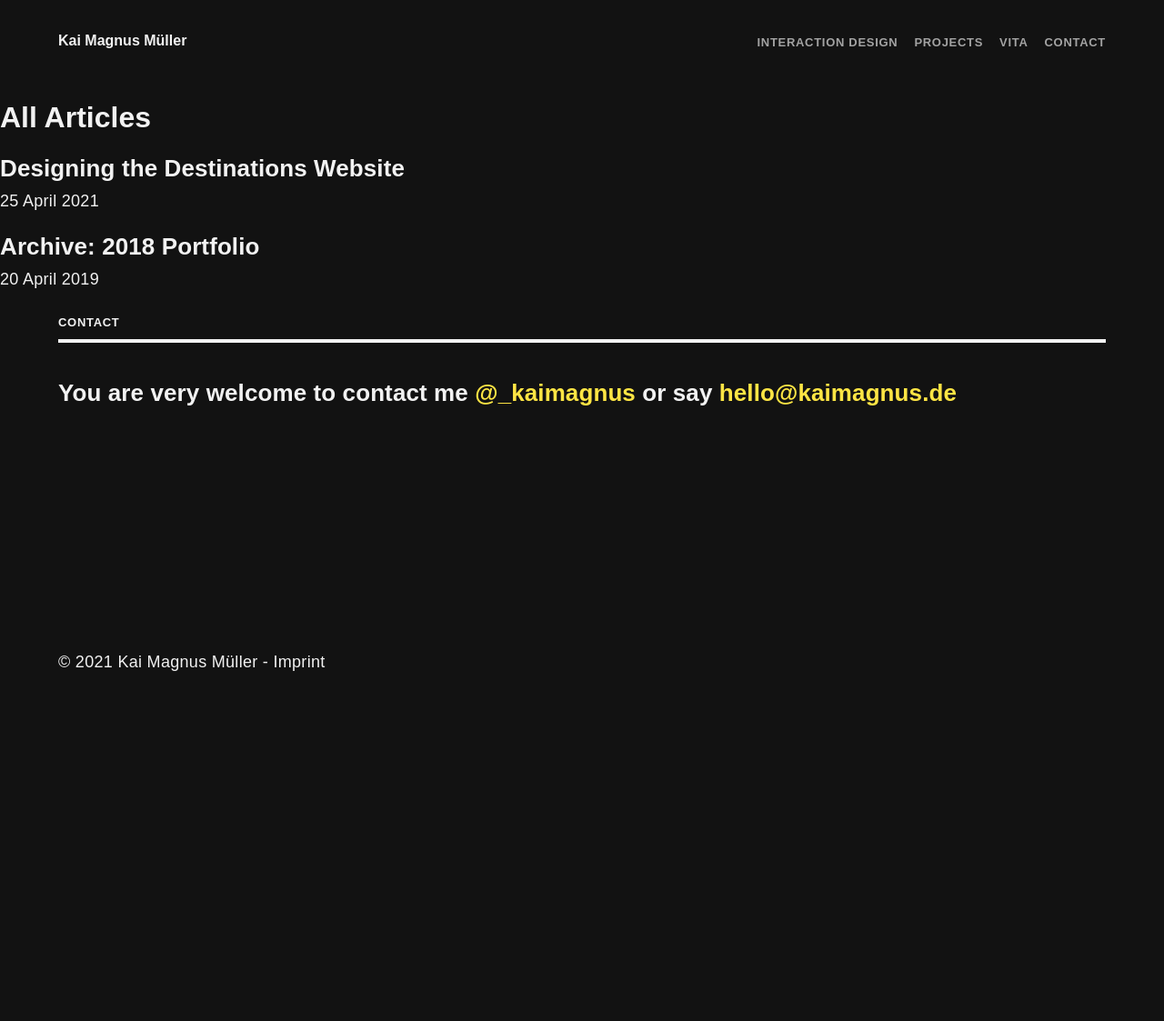
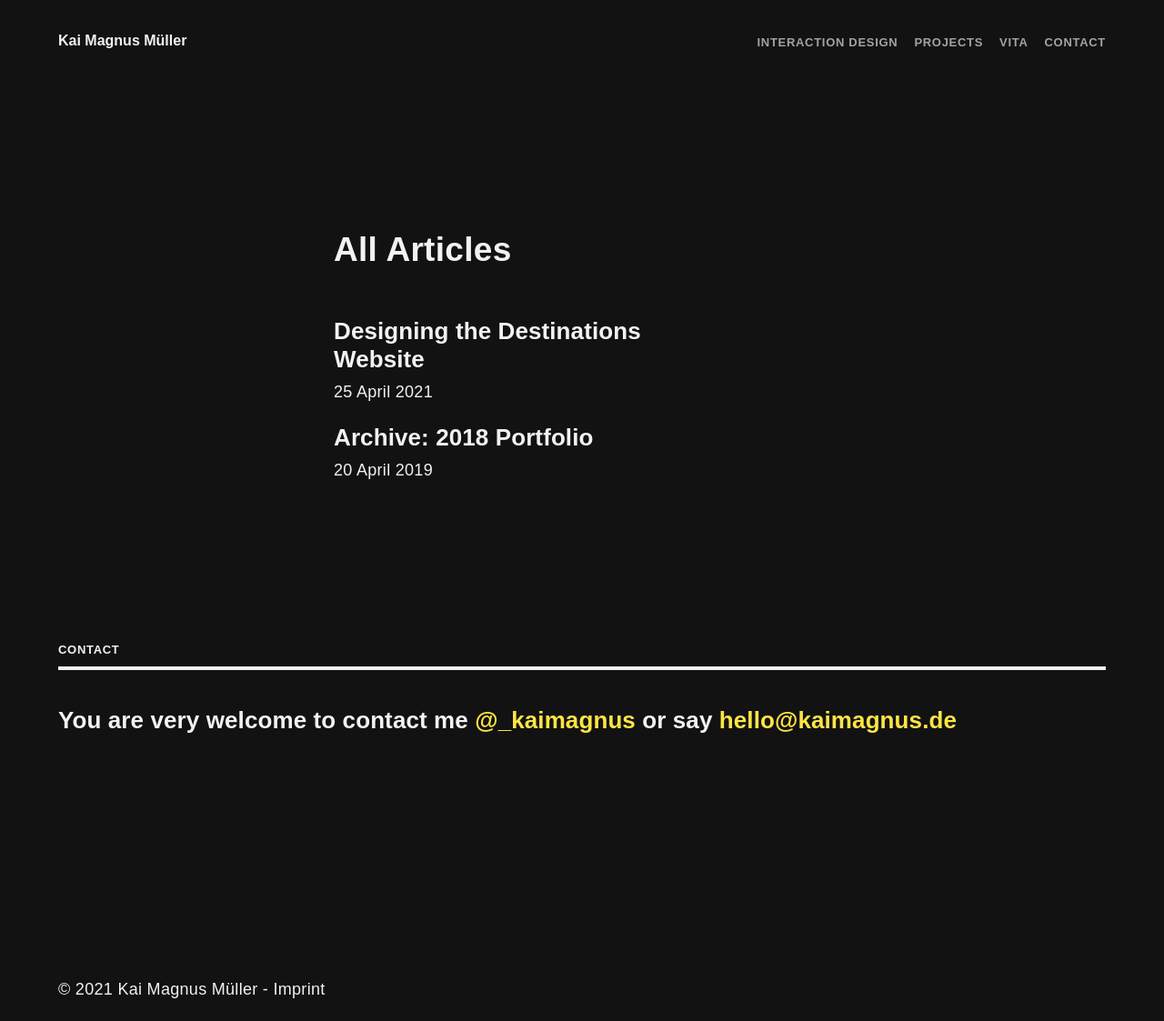
Before and after one commit to KaiMagnusMueller/kaimagnus.de, a Jekyll site: the page built from articles.html, in a window 1280 px wide. Shown: the whole page at 91% size. Built offline with Jekyll 4.4.1, drawn with Linux system fonts in a browser that asks for light colours; nearby versions of some CDN libraries; some web fonts are replaced; library files that are not in the unit come from our copies; before the commit the page ends 900 px from its top, so only the background shows below that.

Commit message:
standardized margins of headings across the page

```diff
--- a/_layouts/article.html
+++ b/_layouts/article.html
@@ -3,7 +3,7 @@ layout: default
 ---
 
 
-    <article class="article grid-4">
+    <article class="article page-content-margin-small grid-4">
         <h1 class="article-title">{{ page.title }}</h1>
         <p class="article-date">
             {%- assign day = page.date | date: "%-d"  %}
--- a/_scss/_article.scss
+++ b/_scss/_article.scss
@@ -10,8 +10,8 @@
     padding: 0;
   }
 
-  margin-top: 150px;
-  margin-bottom: 195px;
+  // margin-top: 150px;
+  // margin-bottom: 195px;
 
   h1 {
     @include text-h1;
@@ -33,10 +33,19 @@
   }
 }
 
+.articles-heading {
+  grid-column: 2 / -1;
+  width: 52%;
+}
+
+.all-article-section {
+  grid-column: 2 / -1;
+  width: 52%;
+}
+
 .recent-articles {
   grid-column: 2 / span 2;
   margin-top: 150px;
-  margin-bottom: 200px;
   width: 100%;
 
   & > * {
--- a/_scss/_base.scss
+++ b/_scss/_base.scss
@@ -32,9 +32,15 @@ img {
   grid-column: 2 / span 2;
 }
 
-.project-page-title {
+.page-title {
   @include text-h1;
-   margin: 150px 0 200px;
+   margin-bottom: 50px;
+   grid-column: 1 /-1;
+}
+
+.page-content-margin-small {
+  margin-top: 130px;
+  margin-bottom: 150px;
 }
 
 .project-media {
@@ -43,12 +49,15 @@ img {
   box-shadow: 0 3px 8px rgba(0, 0, 0, 0.16);
 }
 
+.page-main-section {
+}
+
 @media screen and (max-width: 550px) {
   .grid-4 {
     grid-template-columns: 1fr;
   }
 
-  .project-page {
+  .page-main-section {
     .project-waterfall-item {
       &:nth-of-type(3) {
         margin-bottom: 0;
--- a/_scss/_index.scss
+++ b/_scss/_index.scss
@@ -64,7 +64,7 @@
   }
 
   &:nth-of-type(5) {
-    margin-top: 118px;
+    margin-top: 115px;
   }
 
   &:nth-of-type(6) {
@@ -72,16 +72,16 @@
   }
 
   &:nth-of-type(7) {
-    margin-top: 180px;
+    margin-top: 175px;
   }
 
   &:nth-of-type(8) {
-    margin-top: 86px;
+    margin-top: 80px;
   }
 
   .button-link {
     grid-column: 2/ span 1;
-    margin-top: 57px;
+    margin-top: 64px;
     height: 98px;
 
       border: 4px solid $white-30;
@@ -107,6 +107,11 @@
   border: 4px solid $white-30;
   display: flex;
   align-items: flex-end;
+  width: 100%;
+  border-radius: 0;
+  background-color: unset;
+  font: unset;
+  cursor: pointer;
 
   & > *  {
     @include text-annotation-l;
--- a/_scss/_project.scss
+++ b/_scss/_project.scss
@@ -24,18 +24,6 @@ article {
   margin-bottom: 60px;
 }
 
-.button-link {
-  border-color: $white-90;
-  height: 100px;
-  margin-top: 30px;
-  margin-bottom: 30px;
-
-  & > * {
-    color: $white-90;
-    width: 60%;
-  }
-}
-
 //article {
 //  p:nth-child(2) {
 //    position: relative;
@@ -57,6 +45,20 @@ article {
   margin-top: 200px;
 }
 
+.project-header {
+  .button-link {
+    border-color: $white-90;
+    height: 100px;
+    margin-top: 30px;
+    margin-bottom: 30px;
+
+    & > * {
+      color: $white-90;
+      width: 60%;
+    }
+  }
+}
+
 // > because Otherwise the footnote is only 1/4 wide
 .project > {
   p, h1, h2, h3, h4 {
@@ -74,7 +76,7 @@ article {
 
 .project-description {
   @include text-bold-l;
-  margin-bottom: 60px;
+  margin: 26px 0 60px;
   //width: auto !important;
 }
 
--- a/articles.html
+++ b/articles.html
@@ -4,9 +4,11 @@ title: All Articles
 permalink: /articles/
 ---
 
-<h1 class="article-all-heading">{{ page.title}}</h1>
+<section id="projects" class="page-content-margin-small grid-4">
 
-<div class="main-section-all article-section">
+<h1 class="page-title articles-heading">{{ page.title}}</h1>
+
+<div class="all-article-section">
   {% for article in site.categories.articles %}
 
   <div class="article-item">
@@ -18,3 +20,4 @@ permalink: /articles/
 
   {% endfor %}
 </div>
+</section>
--- a/index.html
+++ b/index.html
@@ -50,14 +50,14 @@ description: Hello, I'm Kai Magnus Müller. I'm an Interaction Design student at
             </a>
         </div>
         {% if forloop.index == 2 %}
-        <a href="index.html" class="button-link random-project-button">
+        <button id="random-button" class="button-link random-project-button">
             <p>random project</p>
-        </a>
+        </button>
         {% endif %}
 
         {% if forloop.index == 8 %}
         {% assign project_count = site.categories.projects | size | minus: 8 %}
-        <a href="projects.html" class="button-link all-project-button">
+        <a href="/projects/" class="button-link all-project-button">
             <p>Show {{ project_count }} more</p>
         </a>
         {% endif %}
--- a/projects.html
+++ b/projects.html
@@ -5,8 +5,8 @@ permalink: /projects/
 ---
 
 
-<section id="projects" class="project-page grid-4">
-    <h1 class="project-page-title">{{ page.title}}</h1>
+<section id="projects" class="page-content-margin-small grid-4">
+    <h1 class="page-title">{{ page.title}}</h1>
 
 {% for project in site.categories.projects %}
 <div class="project-waterfall-item">
```
Also changed, not shown: _posts/2021-04-25-destinations-website.md (+3 -1 lines).
